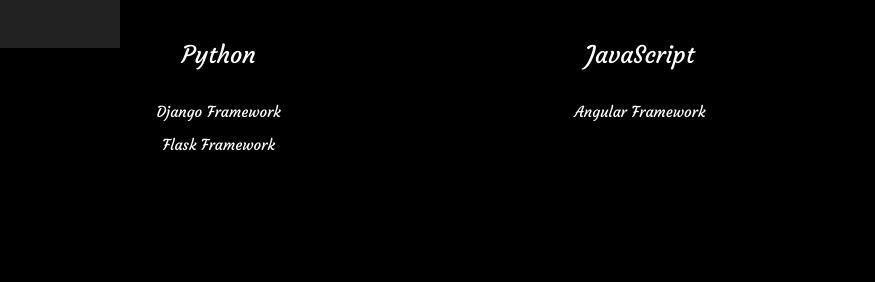
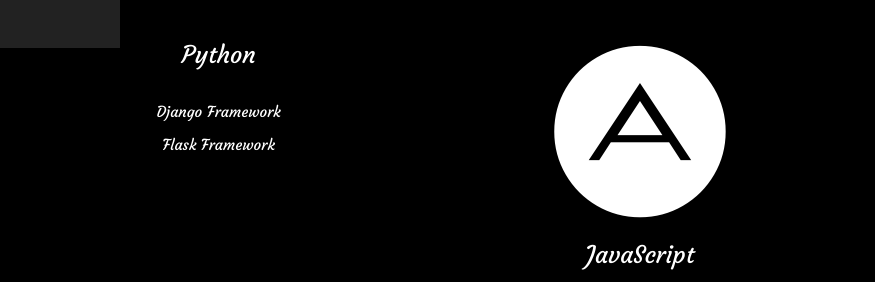
Before and after one commit to Monroe100/portfolio, a plain HTML site: page index.html in a window 1280 px wide. Shown: the part 752-1034 px from the top of the page, 0-875 px from the left. Drawn offline with nearby package versions, Linux system fonts and the light colour scheme; files that its build step writes are made by us from their sources.

Commit message:
made relevant changes

```diff
--- a/index.html
+++ b/index.html
@@ -128,8 +128,7 @@
 
 						<div class="w3-third">
 						  <div class="w3-card w3-container" style="min-height:460px">
-								<i class="material-icons" style="font-size:200x"></i>
-
+						  <i class="fa fa-adn" style="font-size:200px"></i>
 						  <h3>JavaScript</h3><br>
 						  <p>Angular Framework</p>
 
```
